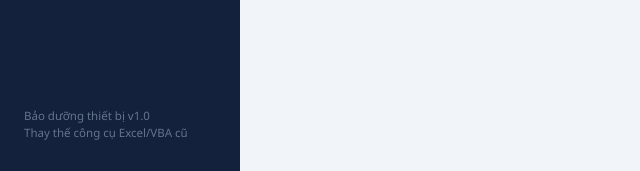
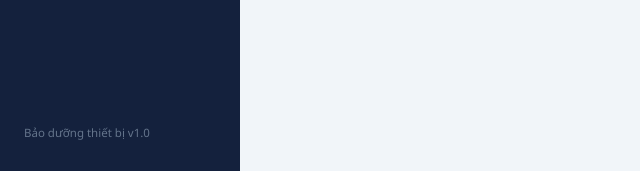
Before and after one commit to truongtran2026/baoduongtb, a FastAPI app: page /devices in a window 1280 px wide. Shown: the part 629-800 px from the top of the page, without its empty margins (0-640 px from the left). Run offline with FastAPI, Linux system fonts and the light colour scheme; some libraries are stand-ins or nearby versions.

Commit message:
Remove "replaces old Excel/VBA tool" line from sidebar footer

```diff
--- a/app/templates/base.html
+++ b/app/templates/base.html
@@ -61,7 +61,7 @@
       </form>
     </div>
     {% endif %}
-    <div class="sidebar-footer">Bảo dưỡng thiết bị v1.0<br>Thay thế công cụ Excel/VBA cũ</div>
+    <div class="sidebar-footer">Bảo dưỡng thiết bị v1.0</div>
   </aside>
 
   <main class="main">
```
